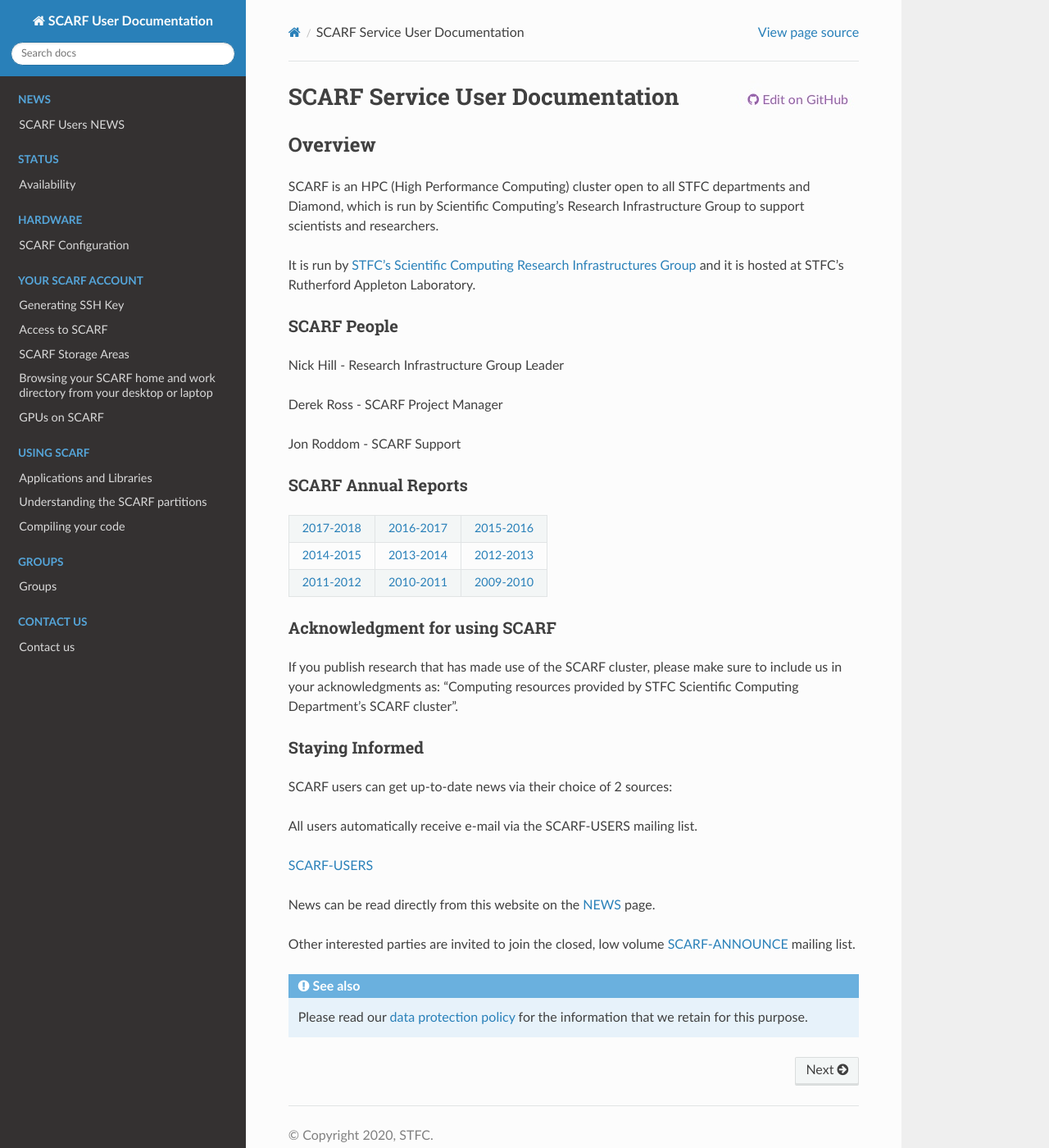
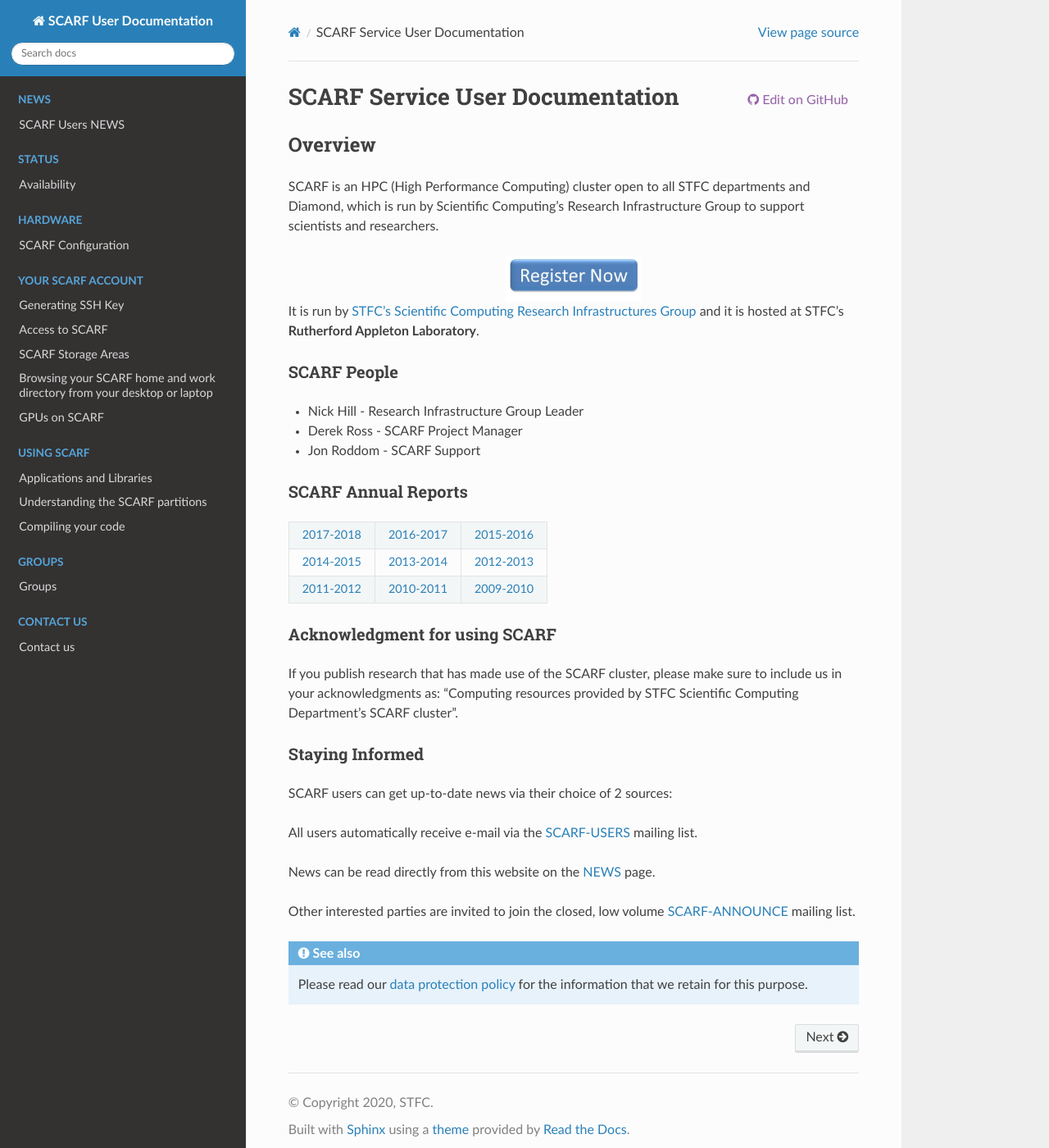
Before and after one commit to g4wwh/scarf, a Sphinx documentation site: the page built from source/index.rst, in a window 1280 px wide and 1400 px high. Shown: the whole window at 82% size. Built offline with Sphinx 7.4.7 and the Read the Docs theme 2.0.0, drawn with Linux system fonts in a browser that asks for light colours; pages that are not in the unit, such as notebooks, are missing from menus.

Commit message:
update index

```diff
--- a/source/index.rst
+++ b/source/index.rst
@@ -13,18 +13,21 @@
 
 SCARF is an HPC (High Performance Computing) cluster open to all STFC departments and Diamond, which is run by Scientific Computing's Research Infrastructure Group to support scientists and researchers.
 
+.. image:: _static/register.jpg
+   :target: accessing.html
+   :align: center
+   :scale: 35%
+
 It is run by `STFC's <https://stfc.ukri.org/>`_
-`Scientific Computing Research Infrastructures Group <https://stfc.ukri.org/about-us/where-we-work/rutherford-appleton-laboratory/research-infrastructure-group-rig/>`_  and it is hosted at STFC's Rutherford Appleton Laboratory.
+`Scientific Computing Research Infrastructures Group <https://stfc.ukri.org/about-us/where-we-work/rutherford-appleton-laboratory/research-infrastructure-group-rig/>`_  and it is hosted at STFC's **Rutherford Appleton Laboratory**.
 
 ************
 SCARF People
 ************
 
-Nick Hill - Research Infrastructure Group Leader
-
-Derek Ross - SCARF Project Manager
-
-Jon Roddom - SCARF Support
+* Nick Hill - Research Infrastructure Group Leader
+* Derek Ross - SCARF Project Manager
+* Jon Roddom - SCARF Support
 
 ********************
 SCARF Annual Reports
@@ -71,9 +74,7 @@
 
 SCARF users can get up-to-date news via their choice of 2 sources:
 
-All users automatically receive e-mail via the SCARF-USERS mailing list.
-
-`SCARF-USERS <http://www.jiscmail.ac.uk/lists/SCARF-USERS.html>`_
+All users automatically receive e-mail via the `SCARF-USERS <http://www.jiscmail.ac.uk/lists/SCARF-USERS.html>`_ mailing list.
 
 News can be read directly from this website on the `NEWS <scarf_news>`_ page.
 
```
Also changed, not shown: source/_static/register.jpg (added), 1 other file.
